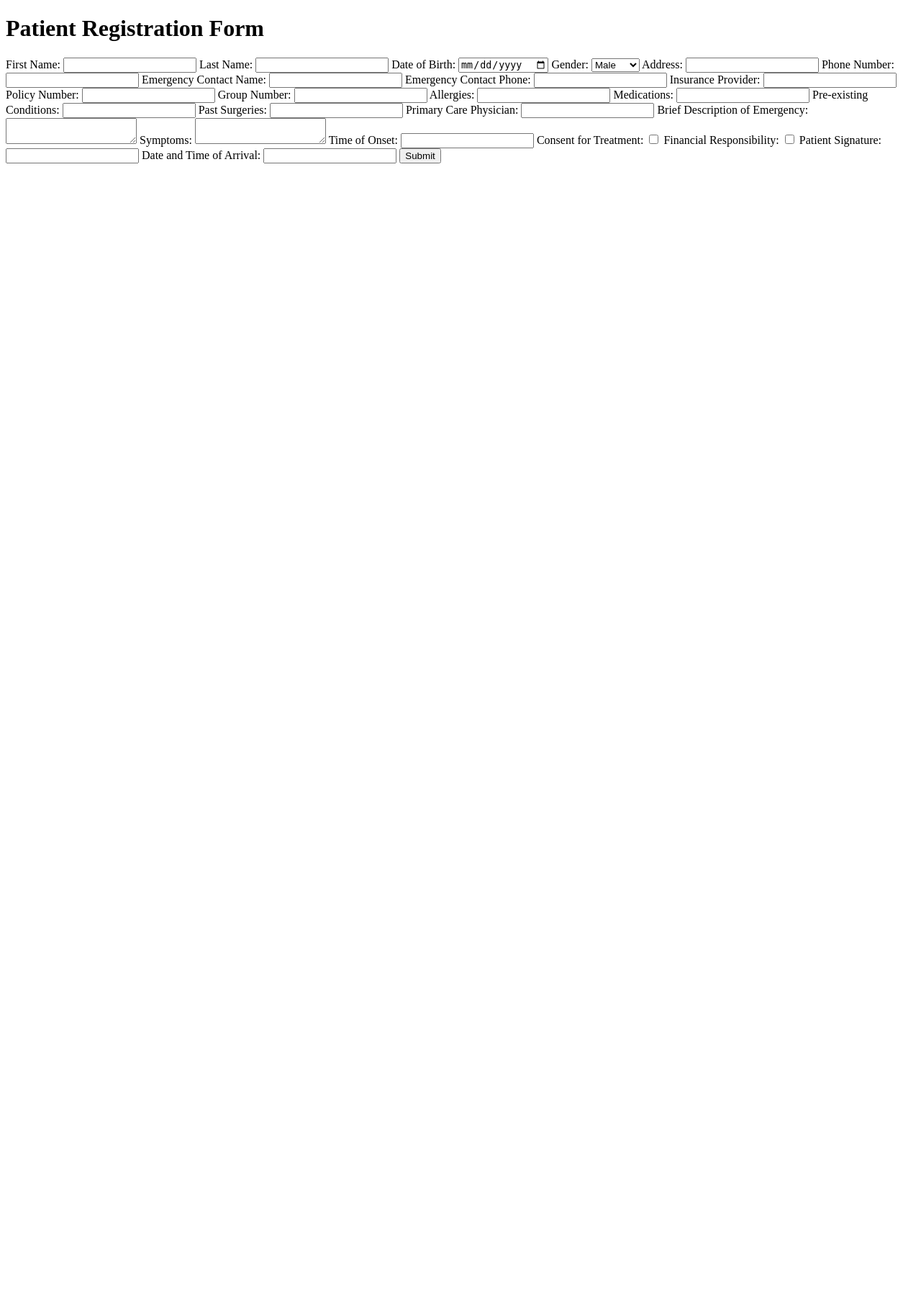
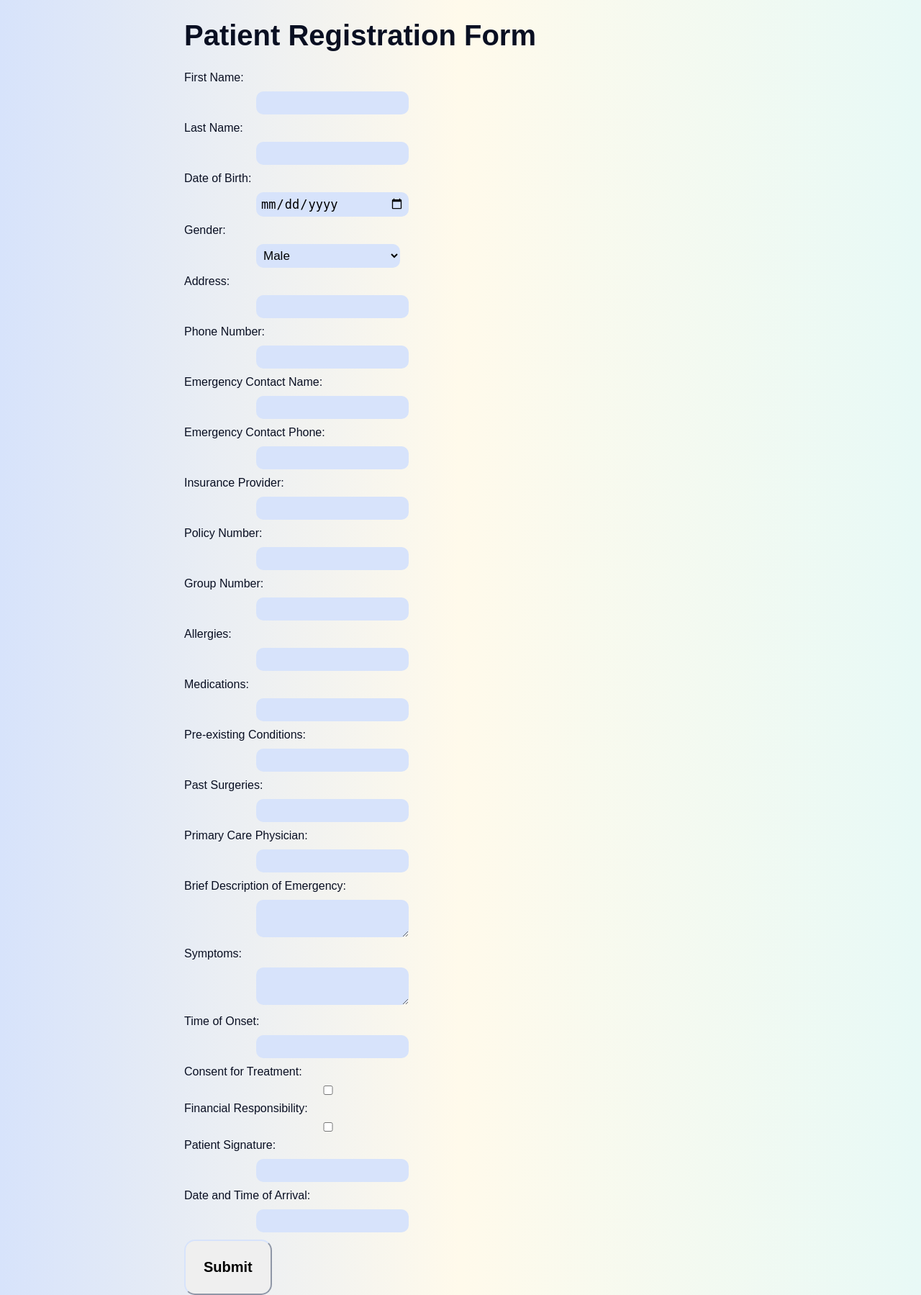
Before and after one commit to sadjake/ER-BC, a Flask app: page /submit_form in a window 1280 px wide. Shown: the whole page at 72% size. Before the commit the page ends 227 px from the top, so only its background shows below. Run offline with Flask 3, Linux system fonts and the light colour scheme.

Commit message:
form styling

```diff
--- a/app/static/css/styles.css
+++ b/app/static/css/styles.css
@@ -168,3 +168,48 @@ button {
 .waitTime {
   text-align: right;
 }
+
+.form-inputs input {
+  padding: 6px;
+  margin-top: 10px;
+  margin-bottom: 10px;
+  font-size: 17px;
+  border: none;
+  background: #d7e3fb;
+  border-radius: 10px;
+  display:inline-block;
+  width:200px;
+  margin-left:100px;
+  margin-right:600px;
+  text-align:left;
+}
+
+.form-inputs select {
+  padding: 6px;
+  margin-top: 10px;
+  margin-bottom: 10px;
+  font-size: 17px;
+  border: none;
+  background: #d7e3fb;
+  border-radius: 10px;
+  display:inline-block;
+  width:200px;
+  margin-left:100px;
+  margin-right:600px;
+  text-align:left;
+}
+
+.form-inputs textarea {
+  padding: 6px;
+  margin-top: 10px;
+  margin-bottom: 10px;
+  font-size: 17px;
+  border: none;
+  background: #d7e3fb;
+  border-radius: 10px;
+  display:inline-block;
+  width:200px;
+  margin-left:100px;
+  margin-right:600px;
+  text-align:left;
+}
--- a/app/templates/patient_registration.html
+++ b/app/templates/patient_registration.html
@@ -3,10 +3,12 @@
 <head>
     <meta charset="UTF-8">
     <meta name="viewport" content="width=device-width, initial-scale=1.0">
+    <!-- stylesheet -->
+    <link rel="stylesheet" href="{{ url_for('static', filename='css/styles.css') }}" />
     <title>Patient Registration</title>
 </head>
-<body>
-    <h1>Patient Registration Form</h1>
+<body class="patient_registration">
+    <h1 class="header">Patient Registration Form</h1>
 
     <!-- Display validation errors if any -->
     {% if form.errors %}
@@ -23,7 +25,7 @@
     <!-- Form submission -->
     <form method="post" action="{{ url_for('submit_form') }}">
         {{ form.hidden_tag() }}
-
+        <div class="form-inputs">
             <!-- Add form fields here -->
             <label for="first_name">First Name:</label>
             {{ form.first_name() }}
@@ -93,6 +95,7 @@
 
             <label for="date_and_time_of_arrival">Date and Time of Arrival:</label>
             {{ form.date_and_time_of_arrival() }}
+        </div>
 
         <button type="submit">Submit</button>
     </form>
```
Lines whose indentation alone changed are shown as unchanged.
